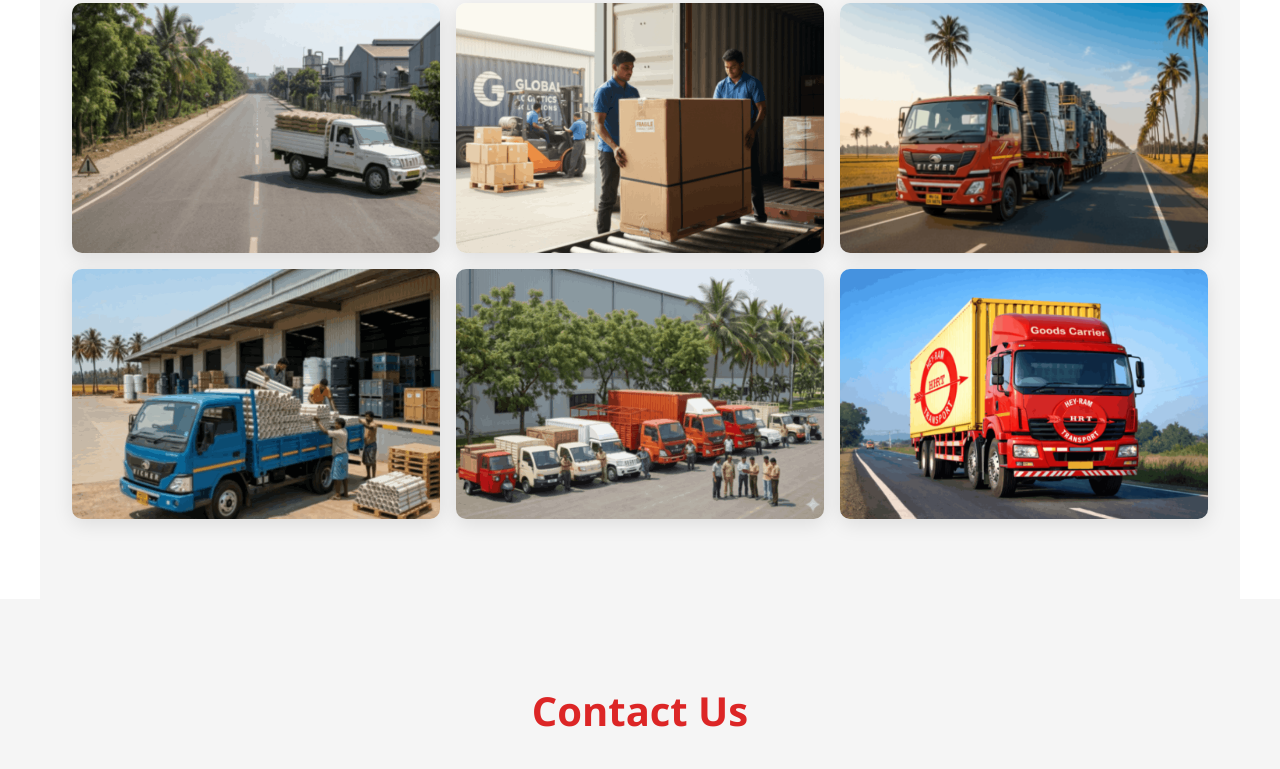
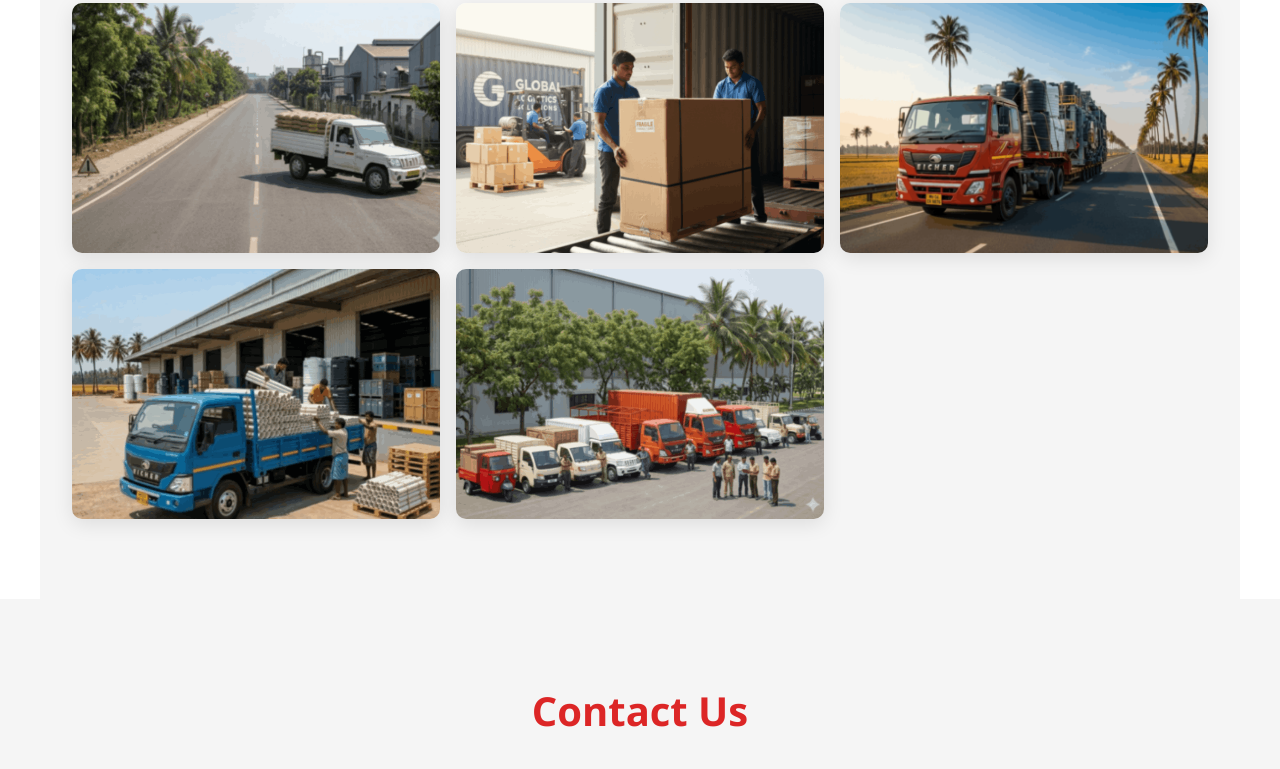
Before and after one commit to Mahendarreddysama/heyram-transport, a plain HTML site: page index.html in a window 1280 px wide. Shown: the part 4325-5094 px from the top of the page. Drawn offline with nearby package versions, Linux system fonts and the light colour scheme.

Commit message:
Update index.html

```diff
--- a/index.html
+++ b/index.html
@@ -284,9 +284,9 @@
             <div class="gallery-item" data-aos="fade-right" data-aos-delay="500">
                 <img src="fleet-vechile.png" alt="Fleet vechiles">
             </div>
-            <div class="gallery-item" data-aos="fade-right" data-aos-delay="600">
+         <!--   <div class="gallery-item" data-aos="fade-right" data-aos-delay="600">
                 <img src="image1.png" alt="Safe Delivery">
-            </div>
+            </div> -->
         </div>
     </section>
 
```
